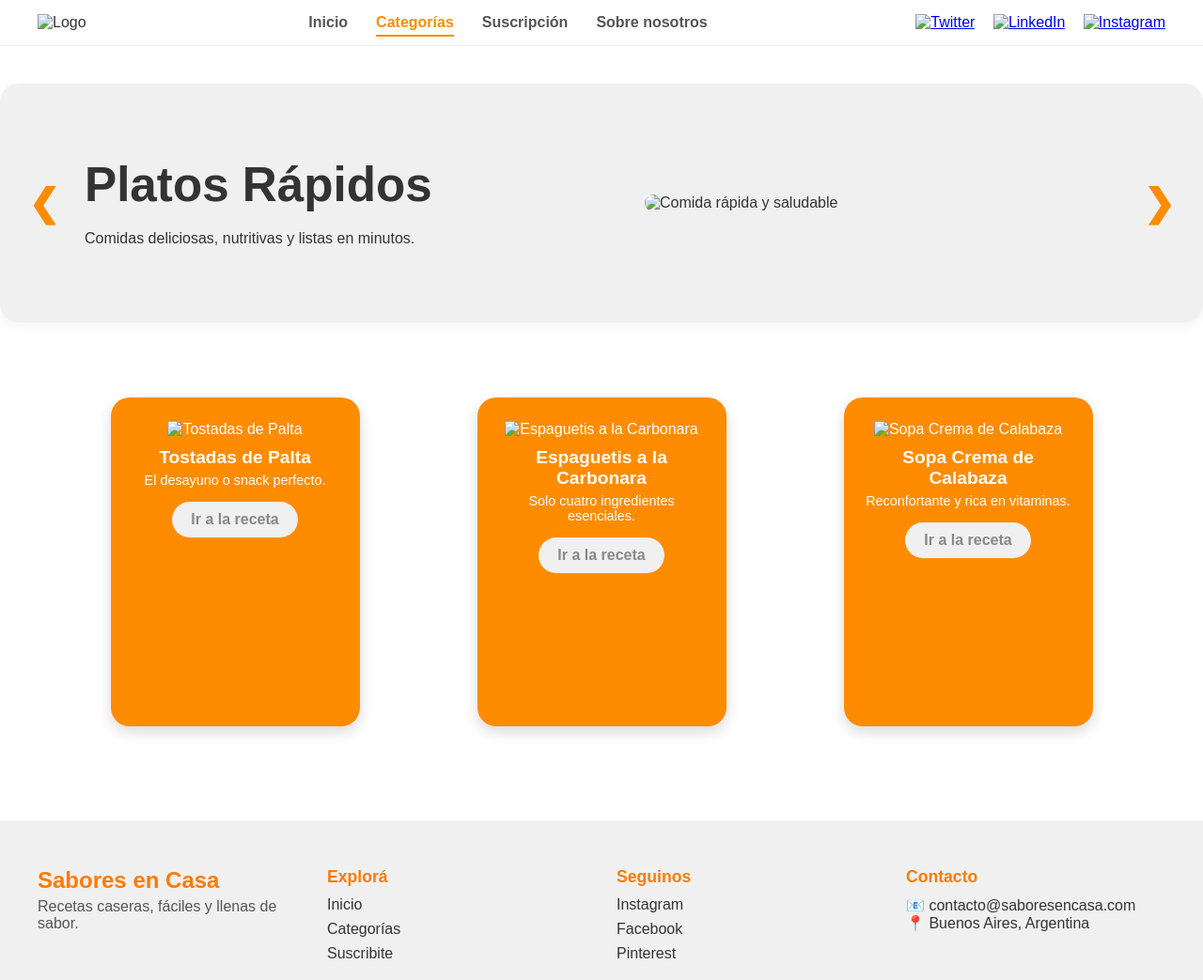
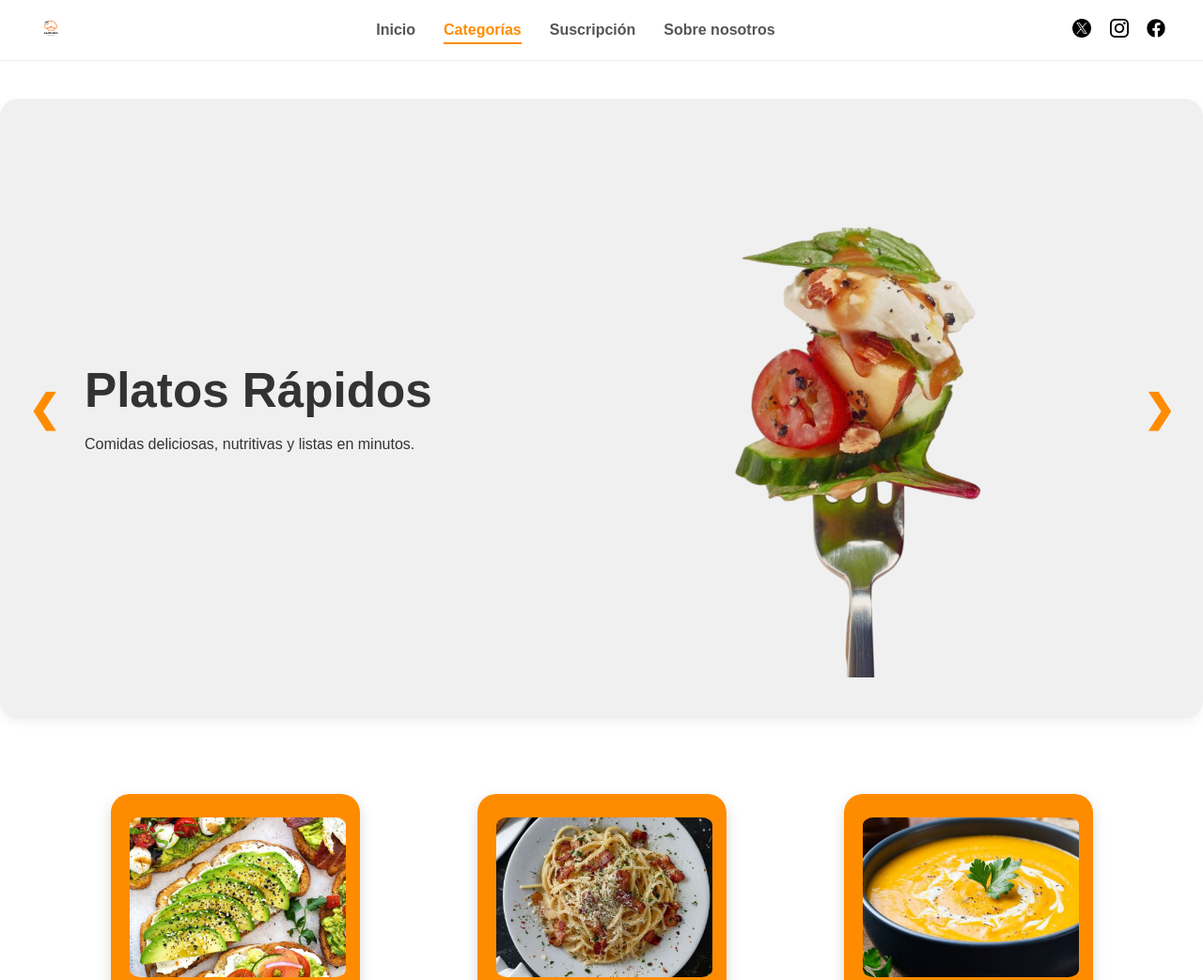
Before and after one commit to maiddiazz/Blog-de-Recetas, a plain HTML site: page categoria3.html in a window 1280 px wide. Shown: the top 1043 px of the page at 94% size. Drawn offline with Linux system fonts and the light colour scheme.

Commit message:
Update logo and image sources in categoria3.html
Updated image sources and logo in categoria3.html.

```diff
--- a/categoria3.html
+++ b/categoria3.html
@@ -10,7 +10,7 @@
     <header class="header">
         <div class="container">
             <div class="logo">
-                <img src="logo.png" alt="Logo">
+                <img src="logo cocina.png" alt="Logo">
             </div>
             <nav class="menu">
                 <ul>
@@ -21,9 +21,9 @@
                 </ul>
             </nav>
             <div class="iconosredes">
-                <a href="#"><img src="img/X.png" alt="Twitter"></a>
-                <a href="#"><img src="img/ig.png" alt="LinkedIn"></a>
-                <a href="#"><img src="img/facebook.png" alt="Instagram"></a>
+                <a href="#"><img src="X.png" alt="Twitter"></a>
+                <a href="#"><img src="ig.png" alt="LinkedIn"></a>
+                <a href="#"><img src="facebook.png" alt="Instagram"></a>
             </div>
         </div>
     </header>
@@ -36,7 +36,7 @@
                     <p>Comidas deliciosas, nutritivas y listas en minutos.</p>
                 </div>
                 <div class="imagencat1">
-                    <img src="img/platos rapidos.png" alt="Comida rápida y saludable">
+                    <img src="platos rapidos.png" alt="Comida rápida y saludable">
                 </div>
                 <a href="categoria4.html" class="flecha der">&#10095;</a>
             </div>
@@ -45,29 +45,29 @@
             <div class="container-lista">
 
                 <article class="tarjeta-cat">
-                <img src="img/avocadocat.jpg" alt="Tostadas de Palta">
+                <img src="avocadocat.jpg" alt="Tostadas de Palta">
                 <div class="art-info-cat">
                     <h2>Tostadas de Palta</h2>
                     <p class="meta">El desayuno o snack perfecto.</p>
-                    <a href="rapido/palta.html" class="leermas">Ir a la receta</a>
+                    <a href="palta.html" class="leermas">Ir a la receta</a>
                 </div>
                 </article>
 
                 <article class="tarjeta-cat">
-                <img src="img/carbcat.jpg" alt="Espaguetis a la Carbonara">
+                <img src="carbcat.jpg" alt="Espaguetis a la Carbonara">
                 <div class="art-info-cat">
                     <h2>Espaguetis a la Carbonara</h2>
                     <p class="meta">Solo cuatro ingredientes esenciales.</p>
-                    <a href="rapido/pasta.html" class="leermas">Ir a la receta</a>
+                    <a href="pasta.html" class="leermas">Ir a la receta</a>
                 </div>
                 </article>
 
                 <article class="tarjeta-cat">
-                <img src="img/sopacat.jpg" alt="Sopa Crema de Calabaza">
+                <img src="sopacat.jpg" alt="Sopa Crema de Calabaza">
                 <div class="art-info-cat">
                     <h2>Sopa Crema de Calabaza</h2>
                     <p class="meta">Reconfortante y rica en vitaminas.</p>
-                    <a href="rapido/sopa.html" class="leermas">Ir a la receta</a>
+                    <a href="sopa.html" class="leermas">Ir a la receta</a>
                 </div>
                 </article>
             </div>
@@ -113,4 +113,5 @@
         </div>
     </footer>
 </body>
+
 </html>
```
